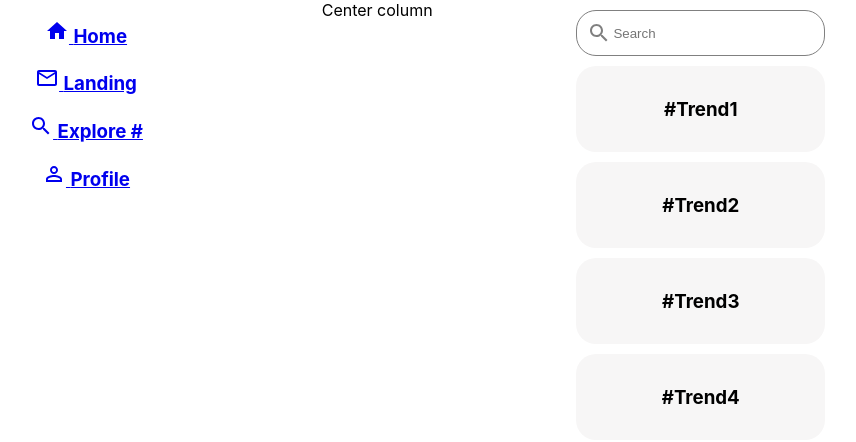
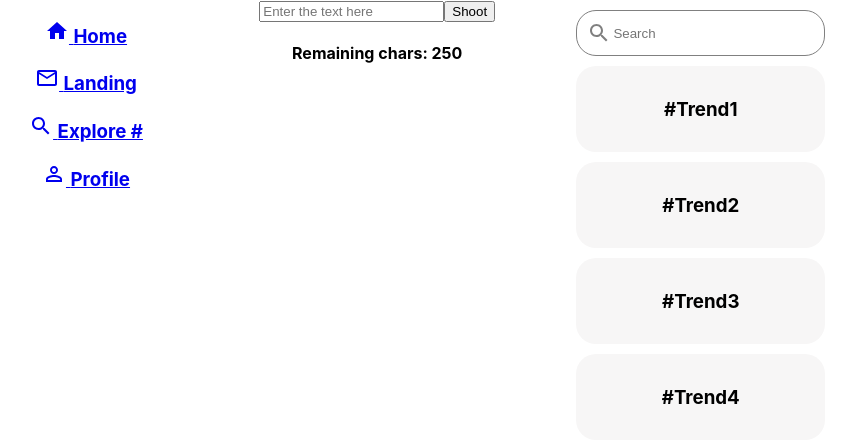
Before and after one commit to ZahraMammadli/predict-future, a React (Create React App) app in the folder client/: page / in a window 1280 px wide. Shown: the top 442 px of the page, without its empty margins (218-1074 px from the left). Built offline with nearby package versions, Linux system fonts and the light colour scheme; what react-three-fiber would draw is missing.

Commit message:
Add prediction form on the main page

```diff
--- a/client/src/components/PredictionsForm/PredictionsForm.js
+++ b/client/src/components/PredictionsForm/PredictionsForm.js
@@ -0,0 +1,28 @@
+import { useState } from "react";
+
+const TEXT_SIZE = 250;
+
+export default function PredictionsForm() {
+  const [inputText, setInputText] = useState("");
+
+  const handleInput = (e) => {
+    const input = e.target.value;
+    setInputText(input);
+  };
+
+  return (
+    <div>
+      <form>
+        <input
+          type="text"
+          placeholder="Enter the text here"
+          onChange={handleInput}
+          value={inputText}
+        />
+
+        <input type="button" value="Shoot" />
+        <h4>Remaining chars: {TEXT_SIZE - inputText.length}</h4>
+      </form>
+    </div>
+  );
+}
--- a/client/src/pages/HomePage/HomePage.js
+++ b/client/src/pages/HomePage/HomePage.js
@@ -1,4 +1,5 @@
 import LeftMenu from "../../components/LeftMenu/LeftMenu";
+import PredictionsForm from "../../components/PredictionsForm/PredictionsForm";
 import RightTab from "../../components/RightTab/RightTab";
 import "./HomePage.css";
 
@@ -9,7 +10,9 @@ export default function () {
         <div className="left-menu">
           <LeftMenu />
         </div>
-        <div className="center-col">Center column </div>
+        <div className="center-col">
+          <PredictionsForm />
+        </div>
         <RightTab />
       </div>
     </div>
```
